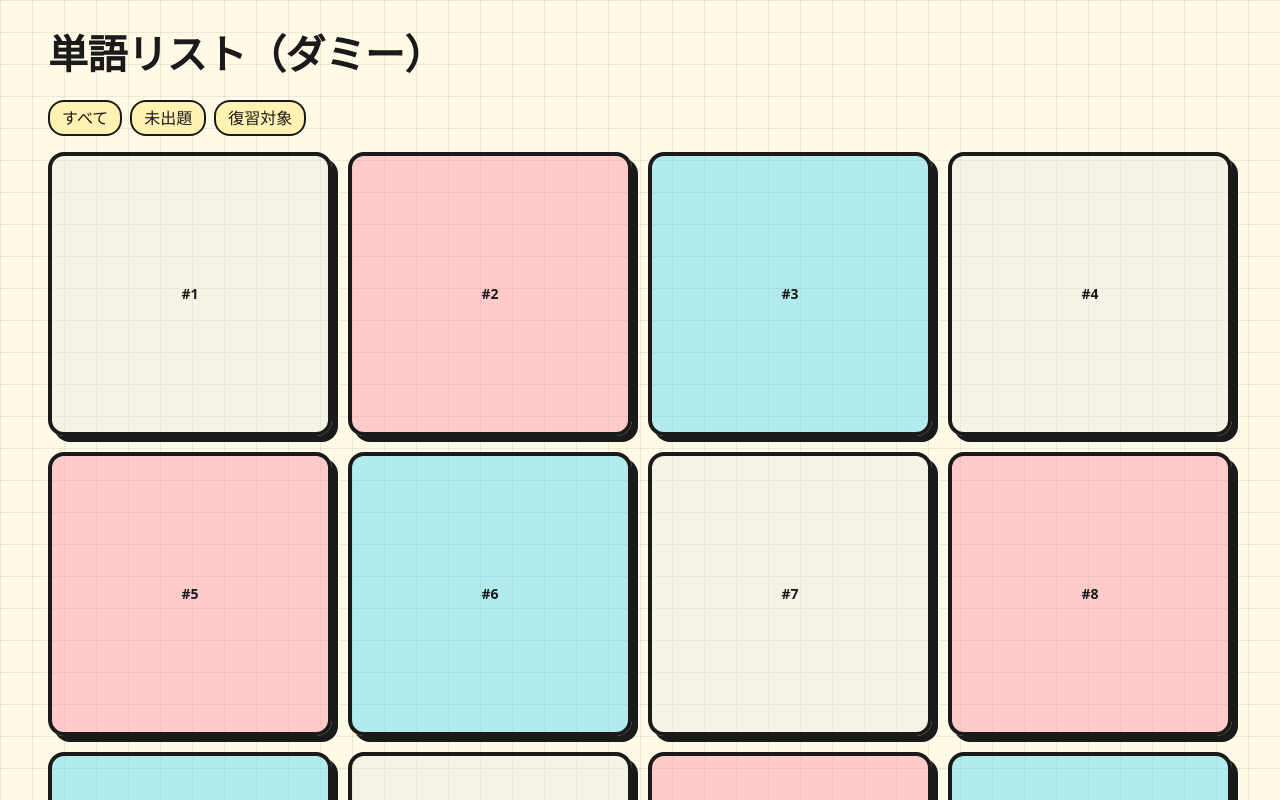
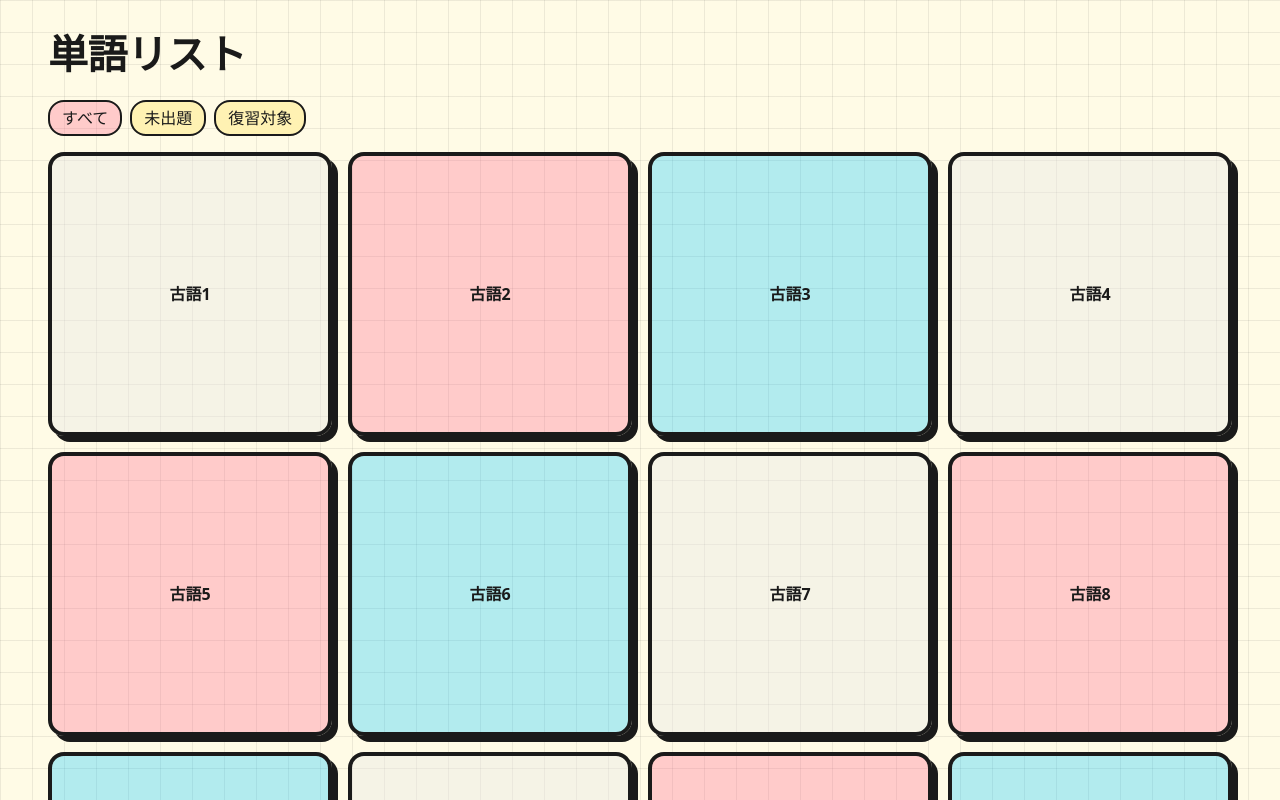
Before and after one commit to vonaskr/kogoto, a Next.js app: page /vocab in a window 1280 px wide. Shown: the top 800 px of the page. Built offline with nearby package versions, Linux system fonts and the light colour scheme.

Commit message:
add: vocab cards pages

```diff
--- a/package.json
+++ b/package.json
@@ -17,6 +17,7 @@
     "@radix-ui/react-tooltip": "^1.2.8",
     "@rive-app/canvas": "^2.31.2",
     "@rive-app/react-canvas": "^4.23.1",
+    "@rive-app/react-webgl2": "^4.23.1",
     "class-variance-authority": "^0.7.1",
     "clsx": "^2.1.1",
     "lucide-react": "^0.541.0",
--- a/src/app/vocab/page.tsx
+++ b/src/app/vocab/page.tsx
@@ -1,40 +1,36 @@
+"use client"
+
 import { Container } from "@/components/layout/container";
-import { Card } from "@/components/ui/card";
-import { cn } from "@/lib/utils";
+import { useMemo, useState } from "react";
+import { VocabGrid, type Vocab } from "@/components/vocab/vocab-grid";
+import { VocabFilterTabs, type VocabFilter } from "@/components/vocab/vocab-filter";
 
-const dummy = Array.from({ length: 18 }).map((_, i) => {
+// ダミーデータ（適当に3状態を混ぜる）
+const DUMMY: Vocab[] = Array.from({ length: 24 }).map((_, i) => {
   const mod = i % 3;
-  return { id: String(i + 1), state: mod === 0 ? "new" : mod === 1 ? "learned" : "wrong" } as
-    | { id: string; state: "new" | "learned" | "wrong" };
+  const state = mod === 0 ? "new" : mod === 1 ? "learned" : "wrong";
+  return {
+    id: String(i + 1),
+    word: `古語${i + 1}`,
+    reading: `こご ${i + 1}`,
+    meaning: ["意味その1", "意味その2"],
+    state,
+  };
 });
 
 export default function VocabPage() {
+  const [filter, setFilter] = useState<VocabFilter>("all");
+  const list = useMemo(() => {
+    if (filter === "all") return DUMMY;
+    if (filter === "new") return DUMMY.filter((v) => v.state === "new");
+    return DUMMY.filter((v) => v.state === "wrong");
+  }, [filter]);
+
   return (
     <Container>
-      <h1 className="h1-fluid mb-4">単語リスト（ダミー）</h1>
-
-      <div className="mb-4 flex gap-2">
-        <button className="px-3 py-1 rounded-lg border-2 border-[var(--border-strong)] bg-[var(--card)]">すべて</button>
-        <button className="px-3 py-1 rounded-lg border-2 border-[var(--border-strong)] bg-[var(--card)]">未出題</button>
-        <button className="px-3 py-1 rounded-lg border-2 border-[var(--border-strong)] bg-[var(--card)]">復習対象</button>
-      </div>
-
-      <div className="grid grid-cols-2 sm:grid-cols-3 lg:grid-cols-4 gap-4">
-        {dummy.map((v) => (
-          <div
-            key={v.id}
-            className={cn(
-              "aspect-square rounded-[var(--radius-lg)] border-4 shadow-[var(--shadow-strong)]",
-              "flex items-center justify-center text-sm font-semibold",
-              v.state === "new" && "bg-neutral-200/40 border-[var(--border-strong)]",
-              v.state === "learned" && "bg-[var(--primary)]/30 border-[var(--border-strong)]",
-              v.state === "wrong" && "bg-[var(--accent)]/30 border-[var(--border-strong)]"
-            )}
-          >
-            #{v.id}
-          </div>
-        ))}
-      </div>
+      <h1 className="h1-fluid mb-4">単語リスト</h1>
+      <VocabFilterTabs value={filter} onChange={setFilter} className="mb-4" />
+      <VocabGrid items={list} />
     </Container>
   );
 }
--- a/src/components/crab/crab-spotlight.tsx
+++ b/src/components/crab/crab-spotlight.tsx
@@ -9,27 +9,25 @@ import {
   Layout as RiveLayout,
   Fit,
   Alignment,
-} from "@rive-app/react-canvas";
+} from "@rive-app/react-webgl2";
+
 
 
 type LoadMode = "machine" | "anim";
 
 function RivePlayer({
   mode,
-  buffer,
   onReady,
   onError,
 }: {
   mode: LoadMode;
-  buffer: ArrayBuffer;
   onReady?: () => void;
   onError?: (e: unknown) => void;
 }) {
   const params =
     mode === "machine"
       ? {
-          buffer,
-          artboard: "Crab",
+          src: "/crab.riv",
           stateMachines: "CrabMachine",
           autoplay: true,
           layout: new RiveLayout({ fit: Fit.Contain, alignment: Alignment.Center }),
@@ -37,22 +35,25 @@ function RivePlayer({
           onLoadError: (e: unknown) => onError?.(e),
         }
       : {
-          buffer,
+          src: "/crab.riv",
           // artboard は自動選択に任せる（名前ズレ対策）
-          animations: ["idle", "walk_inplace"], // どちらか存在すれば再生
+          animations: ["idle", "walk_inplace"],
           autoplay: true,
           layout: new RiveLayout({ fit: Fit.Contain, alignment: Alignment.Center }),
           onLoad: () => onReady?.(),
           onLoadError: (e: unknown) => onError?.(e),
         };
 
+  const { rive, RiveComponent } = useRive(params as any);
 
-    const { rive, RiveComponent } = useRive(params as any);
 
   // rive インスタンスが来たら ready 扱い（onLoad が来ない環境の保険）
   useEffect(() => {
     if (rive) onReady?.();
   }, [rive]); // eslint-disable-line
+
+
+
 
   // Machineモード時だけinputsを拾う
   const onCorrect = useStateMachineInput(rive, "CrabMachine", "onCorrect");
@@ -60,6 +61,19 @@ function RivePlayer({
   const onWrong = useStateMachineInput(rive, "CrabMachine", "onWrong");
   const isWalking = useStateMachineInput(rive, "CrabMachine", "isWalking");
   const comboTier = useStateMachineInput(rive, "CrabMachine", "comboTier");
+
+    // 親から呼べる正解トリガを window に公開（簡易ブリッジ）
+  useEffect(() => {
+    (window as any).__kogoto_onCorrect = () => {
+      try {
+        onCorrect?.fire?.();
+      } catch {}
+    };
+    return () => {
+      try { delete (window as any).__kogoto_onCorrect; } catch {}
+    };
+  }, [onCorrect]);
+
 
   useEffect(() => {
     if (!rive) return;
@@ -72,6 +86,8 @@ function RivePlayer({
       {rive ? (
         <>
            <RiveComponent className="w-full h-full" />
+
+
           {mode === "machine" && (
             <div className="mt-3 flex flex-wrap gap-8 items-center justify-center">
               <div className="flex gap-2">
@@ -120,52 +136,24 @@ function RivePlayer({
 export function CrabSpotlight() {
     const [mode, setMode] = useState<"talk" | "feed">("talk");
     const [loadMode, setLoadMode] = useState<LoadMode>("machine");
-  const [buf, setBuf] = useState<ArrayBuffer | null>(null);
     const [ready, setReady] = useState(false);
-  const [err, setErr] = useState<Error | null>(null);
+    const [points, setPoints] = useState(120);
+    const [affinity, setAffinity] = useState(0.35); // 0..1
+    const feedItems = useMemo(
+      () => [
+        { id: "a", name: "えび", emoji: "🦐", cost: 10, exp: 0.06 },
+        { id: "b", name: "ホタテ", emoji: "🦪", cost: 18, exp: 0.1 },
+        { id: "c", name: "カニかま", emoji: "🦀", cost: 6, exp: 0.035 },
+      ],
+      []
+    );
     const riveBoxClass = useMemo(
+
 
     () => "w-full h-[220px] sm:h-[260px] md:h-[320px] lg:h-[360px]",
     []
   );
 
-  // Rive WASM の取得先を明示（public/rive.wasm）
-  useEffect(() => {
-    (async () => {
-      try {
-        const mod: any = await import("@rive-app/canvas");
-        const fn = mod?.setWasmUrl ?? mod?.default?.setWasmUrl;
-        if (typeof fn === "function") {
-          fn("/rive.wasm");
-          // console.log("[Rive] setWasmUrl configured");
-        } else {
-          console.warn("[Rive] setWasmUrl not found on @rive-app/canvas (continuing)");
-        }
-      } catch (e) {
-        console.error("[Rive] setWasmUrl import failed:", e);
-      }
-    })();
-  }, []);
-
-  // .riv を ArrayBuffer として取得
-  useEffect(() => {
-    let alive = true;
-    (async () => {
-      try {
-        const res = await fetch("/crab.riv");
-        if (!res.ok) throw new Error(`HTTP ${res.status}`);
-        const ab = await res.arrayBuffer();
-        if (alive) setBuf(ab);
-      } catch (e) {
-        console.error("[Rive] fetch error", e);
-        setErr(e as Error);
-      }
-
-    })();
-    return () => {
-      alive = false;
-    };
-  }, []);
 
   // 1.5秒で machine → anim にフォールバック
   useEffect(() => {
@@ -173,6 +161,18 @@ export function CrabSpotlight() {
     const t = setTimeout(() => setLoadMode("anim"), 1500);
     return () => clearTimeout(t);
   }, [loadMode]);
+
+    const handleFeed = (cost: number, exp: number) => {
+      if (points < cost) return; // 足りないときは無視（後でシェイクなど追加）
+      setPoints((p) => p - cost);
+      setAffinity((a) => Math.min(1, a + exp));
+
+      // Rive が居れば「食べた」演出として正解トリガを撃つ
+      try {
+        // 下の RivePlayer から window にブリッジ（超簡易）
+        (window as any).__kogoto_onCorrect?.();
+      } catch {}
+    };
 
   return (
     <Card className="min-h-[360px] flex items-center justify-center">
@@ -199,24 +199,9 @@ export function CrabSpotlight() {
 
         {/* Rive Canvas */}
         <div className={riveBoxClass}>
-          {!buf && !err && (
-            <div className="w-full h-full rounded-[var(--radius-lg)] border-4 border-[var(--border-strong)] bg-[var(--card)] flex items-center justify-center opacity-70">
-              Loading crab…
-            </div>
-          )}
-          {Boolean(err) && (
-            <div className="w-full h-full rounded-[var(--radius-lg)] border-4 border-[var(--border-strong)] bg-[var(--card)] flex items-center justify-center text-center p-4">
-              <div>
-                <div className="font-semibold mb-1">読み込みに失敗しました</div>
-                <div className="text-xs opacity-80">DevTools Console を確認してください。</div>
-              </div>
-            </div>
-          )}
 
-          {buf && !err && (
           <RivePlayer
             mode={loadMode}
-              buffer={buf}
             onReady={() => {
               setReady(true);
               console.log("[Rive] loaded:", loadMode);
@@ -226,21 +211,48 @@ export function CrabSpotlight() {
               if (loadMode === "machine") setLoadMode("anim");
             }}
           />
-          )}
+
         </div>
 
-        {/* 下部ダミー枠 */}
-        <div className="mt-4 rounded-[var(--radius-lg)] border-4 border-[var(--border-strong)] bg-[var(--card)] px-4 py-3 text-center opacity-80">
-          {mode === "talk"
-            ? "（ここに小言の吹き出しが入ります）"
-            : "（ここに餌カード／ポイント表示が入ります）"}
+                {/* Talk / Feed 本体（簡易） */}
+        {mode === "talk" ? (
+          <div className="mt-4 rounded-[var(--radius-lg)] border-4 border-[var(--border-strong)] bg-[var(--card)] px-4 py-4">
+            <p className="text-sm opacity-90 mb-2">カニ「今日もコツコツ〜」</p>
+            <div className="text-xs opacity-60">（タップで次の小言…は後で実装）</div>
           </div>
+        ) : (
+          <div className="mt-4 rounded-[var(--radius-lg)] border-4 border-[var(--border-strong)] bg-[var(--card)] px-4 py-4">
+            <div className="mb-3 flex flex-wrap gap-2 items-center">
+              <span className="inline-flex items-center gap-2 rounded-full border-2 border-[var(--border-strong)] px-3 py-1 bg-[var(--card)] text-sm">
+                Pt: <strong>{points}</strong>
+              </span>
+              <span className="inline-flex items-center gap-2 rounded-full border-2 border-[var(--border-strong)] px-3 py-1 bg-[var(--card)] text-sm">
+                友好度: <strong>{Math.round(affinity * 100)}%</strong>
+              </span>
+            </div>
+            <div className="grid grid-cols-3 gap-3">
+              {feedItems.map((f) => (
+                <button
+                  key={f.id}
+                  onClick={() => handleFeed(f.cost, f.exp)}
+                  className="rounded-[var(--radius-lg)] border-4 border-[var(--border-strong)] bg-[var(--card)] shadow-[var(--shadow-strong)] p-3 text-center hover:scale-[0.99] transition"
+                >
+                  <div className="text-2xl">{f.emoji}</div>
+                  <div className="text-sm font-semibold mt-1">{f.name}</div>
+                  <div className="text-xs opacity-70 mt-1">- {f.cost}pt / +{Math.round(f.exp*100)}%</div>
+                </button>
+              ))}
+            </div>
+          </div>
+        )}
+
 
         {/* debug: 状態バッジ */}
         <div className="mt-2 text-xs opacity-60 text-center">
               <code>
-              buf:{buf ? `✅(${buf.byteLength}B)` : "⏳"} / ready:{ready ? "✅" : "⏳"} / mode:{loadMode}
+              loaded:{ready ? "✅" : "⏳"} / mode:{loadMode} （Riveは後で差し替えOK）
             </code>
+
 
         </div>
       </CardContent>
--- /dev/null
+++ b/src/components/vocab/vocab-filter.tsx
@@ -0,0 +1,46 @@
+// src/components/vocab/vocab-filter.tsx
+"use client";
+
+import { cn } from "@/lib/utils";
+
+export type VocabFilter = "all" | "new" | "review";
+
+export function VocabFilterTabs({
+  value,
+  onChange,
+  className,
+}: {
+  value: VocabFilter;
+  onChange: (v: VocabFilter) => void;
+  className?: string;
+}) {
+  const Item = ({
+    v,
+    label,
+  }: {
+    v: VocabFilter;
+    label: string;
+  }) => (
+    <button
+      type="button"
+      onClick={() => onChange(v)}
+      className={cn(
+        "px-3 py-1 rounded-lg border-2 border-[var(--border-strong)]",
+        "transition-colors",
+        value === v
+          ? "bg-[var(--primary)]/30"
+          : "bg-[var(--card)] hover:bg-[var(--card)]/70"
+      )}
+    >
+      {label}
+    </button>
+  );
+
+  return (
+    <div className={cn("flex gap-2", className)}>
+      <Item v="all" label="すべて" />
+      <Item v="new" label="未出題" />
+      <Item v="review" label="復習対象" />
+    </div>
+  );
+}
--- /dev/null
+++ b/src/components/vocab/vocab-grid.tsx
@@ -0,0 +1,60 @@
+// src/components/vocab/vocab-grid.tsx
+"use client";
+
+import { cn } from "@/lib/utils";
+import {
+  Popover,
+  PopoverTrigger,
+  PopoverContent,
+} from "@/components/ui/popover";
+
+export type Vocab = {
+  id: string;
+  word: string;
+  reading: string;
+  meaning: string[];
+  state: "new" | "learned" | "wrong"; // 表示用の簡易状態
+};
+
+export function VocabGrid({ items }: { items: Vocab[] }) {
+  return (
+    <div className="grid grid-cols-2 sm:grid-cols-3 lg:grid-cols-4 gap-4">
+      {items.map((v) => (
+        <Popover key={v.id}>
+          <PopoverTrigger asChild>
+            <button
+              type="button"
+              className={cn(
+                "aspect-square rounded-[var(--radius-lg)] border-4 shadow-[var(--shadow-strong)]",
+                "flex items-center justify-center text-base font-semibold",
+                "focus-visible:outline-none focus-visible:ring-2 focus-visible:ring-offset-2",
+                v.state === "new" &&
+                "bg-neutral-200/40 border-[var(--border-strong)]",
+                v.state === "learned" &&
+                "bg-[var(--primary)]/30 border-[var(--border-strong)]",
+                v.state === "wrong" &&
+                "bg-[var(--accent)]/30 border-[var(--border-strong)]"
+              )}
+              aria-label={`${v.word} のプレビュー`}
+            >
+              {v.word}
+            </button>
+          </PopoverTrigger>
+          <PopoverContent
+            side="top"
+            align="center"
+            className="w-[220px] bg-[var(--card)] border-4 border-[var(--border-strong)] rounded-[var(--radius-lg)] shadow-[var(--shadow-strong)]"
+          >
+            <div className="text-sm font-semibold">{v.word}</div>
+            <div className="text-xs opacity-80 mt-0.5">（{v.reading}）</div>
+            <ul className="mt-2 list-disc list-inside text-sm">
+              {v.meaning.map((m, i) => (
+                <li key={i}>{m}</li>
+              ))}
+            </ul>
+          </PopoverContent>
+        </Popover>
+      ))}
+    </div>
+  );
+}
```
Also changed, not shown: 1 other file (tests, documents, lock files or other folders). Lines whose indentation alone changed are shown as unchanged.
